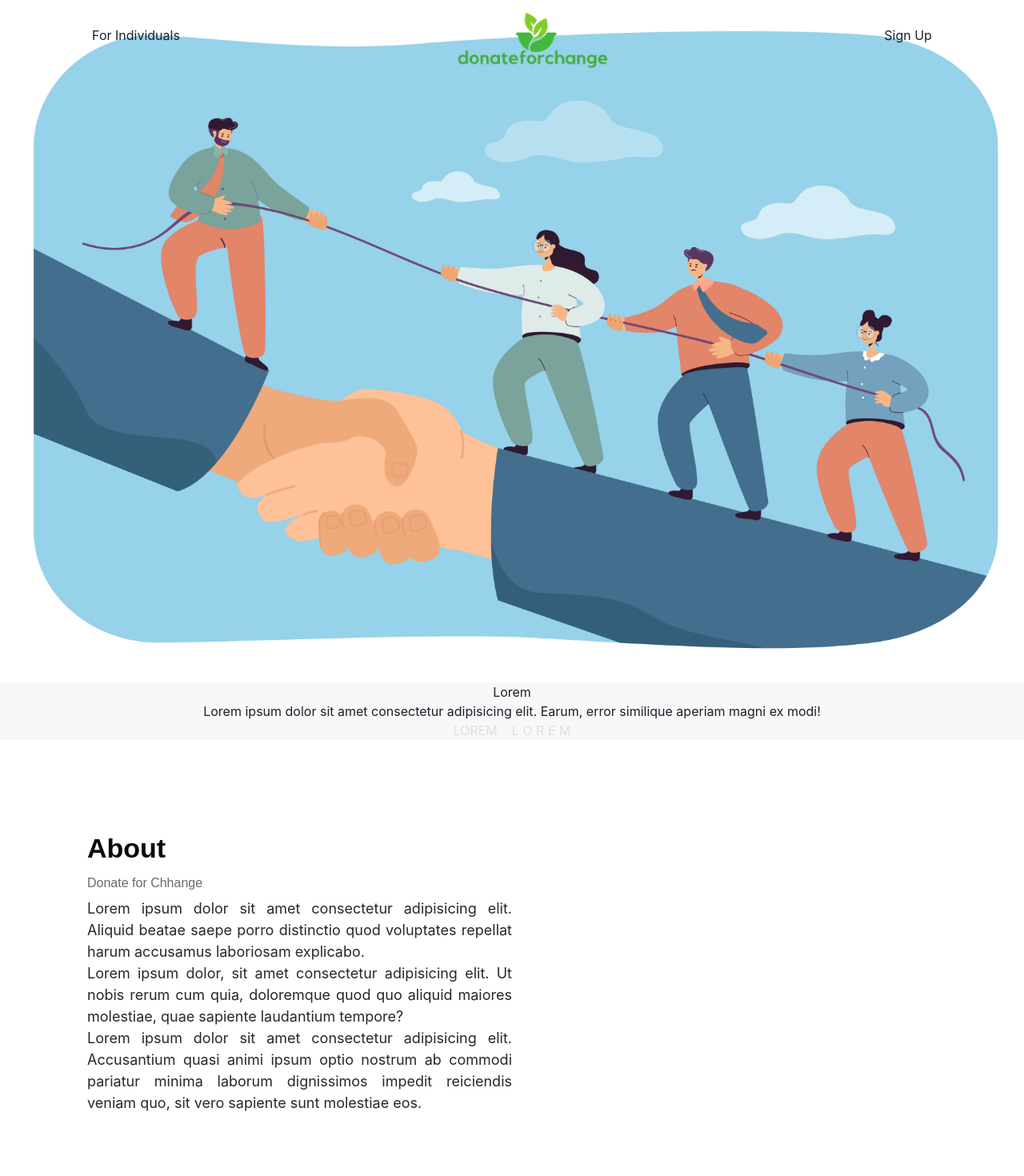
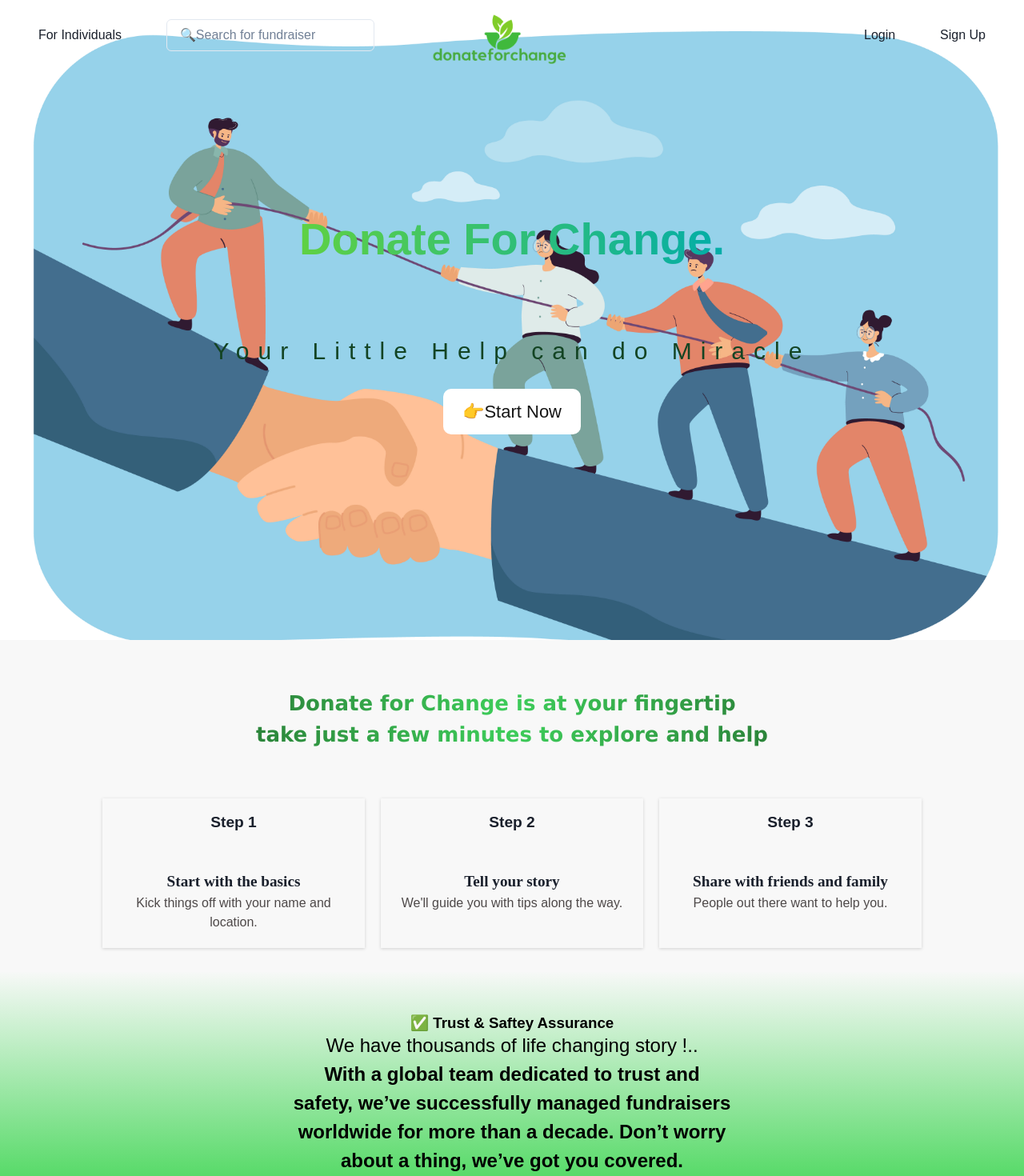
Before and after one commit to gb751006/bouncy-invention-713, a React (Create React App) app in the folder Frontend/: page / in a window 1280 px wide. Shown: the top 1470 px of the page at 80% size. Built offline with nearby package versions, Linux system fonts and the light colour scheme.

Commit message:
Home page work navbar and upto main section

```diff
--- a/Frontend/package.json
+++ b/Frontend/package.json
@@ -3,6 +3,7 @@
   "version": "0.1.0",
   "private": true,
   "dependencies": {
+    "@chakra-ui/icons": "^2.1.1",
     "@chakra-ui/react": "^2.8.1",
     "@emotion/react": "^11.11.1",
     "@emotion/styled": "^11.11.0",
--- a/Frontend/src/App.css
+++ b/Frontend/src/App.css
@@ -1,4 +1,4 @@
-.App {
+/* .App {
   text-align: center;
 }
 
@@ -35,4 +35,71 @@
   to {
     transform: rotate(360deg);
   }
+} */
+
+/* ----------Banner work------------- */
+
+* {
+  margin: 0;
+  padding: 0;
+  box-sizing: border-box;
+  font-family: Arial, Helvetica, sans-serif;
 }
+.hero {
+  display: flex;
+  height: 100vh;
+  /* background-color: black; */
+  background-image: url("./Images/18733161_Business\ team\ climbing\ giant\ handshake\ with\ support\ of\ leader.jpg");
+  background-size: cover;
+  /* box-shadow: inset 0 0 0 2000px rgba(205, 205, 205, 0.7); */
+}
+a {
+  box-shadow: inset 0 0 0 0 #54d699;
+  color: #299e98;
+  margin: 0 -0.25rem;
+  padding: 0 0.25rem;
+  transition: color 0.3s ease-in-out, box-shadow 0.3s ease-in-out;
+}
+a:hover {
+  box-shadow: inset 100px 0 0 0 #277f37;
+  color: white;
+}
+.content {
+  /* border:1px solid red; */
+  display: flex;
+  flex-direction: column;
+  max-width: 1200px;
+  width: 100%;
+  margin: 0 auto;
+  justify-content: center;
+  align-items: center;
+  text-align: center;
+  color: rgb(21, 21, 21);
+}
+
+.content h1 {
+  font-size: 56px;
+  font-weight: bolder;
+  background: #5fd143;
+  background: linear-gradient(to right, #5fd143 0%, #03ada8 100%);
+  -webkit-background-clip: text;
+  -webkit-text-fill-color: transparent;
+}
+
+.content p {
+  color: rgb(19, 68, 35);
+  font-size: 30px;
+  padding-top: 60px;
+  margin: 15px 0;
+  /* max-width: 600px; */
+  letter-spacing: 11px;
+}
+
+.content a {
+  color: inherit;
+  text-decoration: none;
+  background-color: rgb(255, 255, 255);
+  padding: 12px 24px;
+  font-size: 22px;
+  border-radius: 10px;
+}
--- a/Frontend/src/Components/Home.jsx
+++ b/Frontend/src/Components/Home.jsx
@@ -3,11 +3,21 @@ import Navbar from "../Components/Navbar";
 import banner from "../Images/18733161_Business team climbing giant handshake with support of leader.jpg";
 import Footer from "./Footer";
 import logo from "../Images/DonateForChange_logo-removebg-preview.png";
+import Homeguide from "../Pages/Homeguide"
+import Assure from "../Pages/Assures";
+
 
 const Home = () => {
   return (
     <DIV>
       <Navbar />
+      <section className="hero">
+        <div className="content">
+          <h1>Donate For Change.</h1>
+          <p>Your Little Help can do Miracle</p>
+          <a href="#Home">👉Start Now </a>
+        </div>
+      </section>
       <div className="banner">
         {/* <section className="hero1">
 
@@ -20,16 +30,16 @@ const Home = () => {
             </a>
           </div>
         </section> */}
-
-        <img src={banner} alt="" />
+          <Homeguide/>
+        {/* <img src={banner} alt="" /> */}
       </div>
 
       {/************************   section-start  ********************* */}
-      <div className="giftSec">
-        {/* <img src={gift} alt="" /> */}
+      {/* <div className="giftSec"> */}
+      {/* <img src={gift} alt="" /> */}
 
-        <div className="gifttext">
-          <p className="giftCapt">Lorem</p>
+      {/* <div className="gifttext"> */}
+      {/* <p className="giftCapt">Lorem</p>
           <p className="giftdesc">
             Lorem ipsum dolor sit amet consectetur adipisicing elit. Earum,
             error similique aperiam magni ex modi!
@@ -37,13 +47,13 @@ const Home = () => {
 
           <p className="shoText" style={{ color: "#dfdfdf" }}>
             LOREM &nbsp;&nbsp; L O R E M
-          </p>
-        </div>
-      </div>
+          </p> */}
+      {/* </div> */}
+      {/* </div> */}
 
       {/************************  about-section-start  ********************* */}
 
-      <div className="about">
+      {/* <div className="about">
         <div className="abtMSec">
           <div className="abtText">
             <div className="abthead">
@@ -70,15 +80,15 @@ const Home = () => {
               minima laborum dignissimos impedit reiciendis veniam quo, sit vero
               sapiente sunt molestiae eos.
             </p>
-          </div>
-          <div className="abtImg">{/* <img src={abtImg} alt="" /> */}</div>
-        </div>
-      </div>
+          </div> */}
+          {/* <div className="abtImg"><img src={abtImg} alt="" /></div> */}
+        {/* </div> */}
+      {/* </div> */}
 
       {/************************  about-section-end  ********************* */}
 
       {/********************* * start-section ***************/}
-
+     <Assure/>
       <div className="arrange">
         <div className="arrangeSec">
           <div className="arrimg">{/* <img src={meetImg} alt="" /> */}</div>
--- a/Frontend/src/Components/Navbar.css
+++ b/Frontend/src/Components/Navbar.css
@@ -78,9 +78,9 @@ body {
   position: absolute;
   /* margin-top: 50px; */
   left: -10px;
-  margin-left: 10px;
-  width: 100%;
-  /* height: 100%; */
+  margin-left: 80px;
+  width: 20%;
+  height: 25vh;
   /* border: 2px solid green; */
   /* top: 80px; */
   opacity: 0;
@@ -88,7 +88,7 @@ body {
   transition: all 0.3s ease;
 }
 .mega-menu .content {
-  background: #fff;
+  background: rgba(255, 255, 255, 0.481);
   position: relative;
 
   box-shadow: 1px 1px 25px -4px rgba(181, 181, 181, 0.54);
@@ -245,7 +245,7 @@ body {
 
 /*--------- ----------search----------------- */
 
-.search-div {
+/* .search-div {
   height: 35px;
   padding: 5px 20px;
 }
@@ -257,7 +257,7 @@ input::placeholder {
 input:focus {
   border: 1px solid black;
   background-color: white;
-}
+} */
 #nav-2 {
   display: flex;
   justify-content: space-between;
--- a/Frontend/src/Components/Navbar.jsx
+++ b/Frontend/src/Components/Navbar.jsx
@@ -4,6 +4,8 @@ import styled from "styled-components";
 import { Link } from "react-router-dom";
 import { Box } from "@chakra-ui/layout";
 import "./Navbar.css";
+import { Input } from "@chakra-ui/react";
+import { Icon } from "@chakra-ui/react";
 
 const Navbar = () => {
   const [colorChange, setColorchange] = useState(false);
@@ -54,14 +56,20 @@ const Navbar = () => {
                   </div>
                 </div>
               </li>
+              <Input placeholder="🔍Search for fundraiser" width="21%" />
               <li>
                 <img src={logo} />
               </li>
-              <li> Sign Up</li>
+              <li>
+                <Link>Login</Link>
+              </li>
+              <li>
+                <Link>Sign Up</Link>
+              </li>
 
-              <Box className="Login">
+              {/* <Box className="Login">
                 <Box>Login</Box>
-              </Box>
+              </Box> */}
             </ul>
           </nav>
         </header>
@@ -77,13 +85,14 @@ export default Navbar;
 const DIV = styled.section`
 
    li > img {
-    /* margin-left:50px; */
+    margin-right:0px;
     /* border:1px solid yellow; */
-    width: 45%;
-    margin:auto;
+    width: 40%;
+    /* margin:auto; */
   }
   .mega-links{
-    display:flex
+    display:flex;
+    /* border:1px solid red; */
   }
   .mobile-logo {
     width: 60%;
--- /dev/null
+++ b/Frontend/src/Pages/Assures.jsx
@@ -0,0 +1,20 @@
+import React from "react";
+import "../styles/assure.css"
+
+const Assure = () => {
+  return (
+    <div>
+      <div className="bannerMain">
+        <h3>✅ Trust & Saftey Assurance</h3>
+        <h1>We have thousands of life changing story !..</h1>
+        <div>
+          With a global team dedicated to trust and <br /> safety, we’ve
+          successfully managed fundraisers <br /> worldwide for more than a
+          decade. Don’t worry <br /> about a thing, we’ve got you covered.
+        </div>
+      </div>
+    </div>
+  );
+};
+
+export default Assure;
--- /dev/null
+++ b/Frontend/src/Pages/Homeguide.jsx
@@ -0,0 +1,45 @@
+import React from "react";
+import "../styles/Homeguide.css";
+
+const Homeguide = () => {
+  return (
+    <div className="guideMain">
+      <div>
+        <h1>
+          Donate for Change is at your fingertip <br /> take just a few minutes to explore and help
+        </h1>
+      </div>
+      <div className="steps">
+        <div>
+          <div className="num">
+            <div>Step 1</div>
+          </div>
+          <div>
+            <div className="hedG">Start with the basics</div>
+            <p>Kick things off with your name and location.</p>
+          </div>
+        </div>
+        <div>
+          <div className="num">
+            <div>Step 2</div>
+          </div>
+          <div>
+            <div className="hedG">Tell your story</div>
+            <p>We'll guide you with tips along the way.</p>
+          </div>
+        </div>
+        <div>
+          <div className="num">
+            <div>Step 3</div>
+          </div>
+          <div>
+            <div className="hedG">Share with friends and family</div>
+            <p>People out there want to help you.</p>
+          </div>
+        </div>
+      </div>
+    </div>
+  );
+};
+
+export default Homeguide;
--- /dev/null
+++ b/Frontend/src/styles/Homeguide.css
@@ -0,0 +1,109 @@
+.guideMain {
+  width: 80%;
+  margin: auto;
+  margin-top: 60px;
+  text-align: center;
+}
+
+.guideMain h1 {
+  /* color: #ffffff; */
+  font-size: 26px;
+  /* width: 100%; */
+  font-weight: 600;
+  font-family: "Lucida Sans", "Lucida Sans Regular", "Lucida Grande",
+    "Lucida Sans Unicode", Geneva, Verdana, sans-serif;
+  background: #3ecf5b;
+  background: repeating-radial-gradient(
+    circle farthest-corner at center center,
+    #3ecf5b 0%,
+    #205726 100%
+  );
+  -webkit-background-clip: text;
+  -webkit-text-fill-color: transparent;
+}
+
+.steps {
+  /* border: 1px solid #c5806a; */
+  display: flex;
+  width: 100%;
+  gap: 20px;
+  margin-top: 60px;
+}
+
+/* .steps > p {
+  color: rgb(151, 0, 0);
+} */
+
+.steps > div {
+  width: 33%;
+}
+
+
+.num {
+  text-align: center;
+
+  display: flex;
+  /* color: white; */
+  font-size: larger;
+  font-weight: bolder;
+  /* width: 40px; */
+
+  /* border-radius: 50%; */
+  height: 40px;
+  /* background: rgb(2, 0, 36);
+  background: linear-gradient(
+    90deg,
+    rgb(171, 170, 178) 0%,
+    rgb(122, 201, 113) 15%,
+    rgb(197, 228, 234) 100%
+  ); */
+}
+
+.num > div {
+  width: 100%;
+  text-align: center;
+  margin: auto;
+}
+
+.hedG {
+  margin-top: 40px;
+  margin-bottom: -10px;
+  font-size: larger;
+  font-size: larger;
+  font-weight: bolder;
+  font-family: Montserrat;
+}
+
+.steps > div {
+
+  padding: 10px;
+  box-shadow: rgba(0, 0, 0, 0.16) 0px 1px 4px;
+}
+
+p {
+  color: rgb(78, 73, 73);
+  padding: 10px;
+}
+
+/* Media Query for Small Screens */
+@media screen and (max-width: 480px) {
+  .guideMain {
+    width: 100%;
+  }
+
+  .steps {
+    flex-wrap: wrap;
+    justify-content: center;
+  }
+
+  .steps > div {
+    width: auto;
+    flex: 0 0 100%;
+  }
+
+  .num {
+    width: 30px;
+    height: 30px;
+    font-size: medium;
+  }
+}
--- /dev/null
+++ b/Frontend/src/styles/assure.css
@@ -0,0 +1,57 @@
+.bannerMain {
+  left: 0px;
+  margin-top: 30px;
+  /* width: 100%; */
+  background: rgb(34, 193, 195);
+  background: linear-gradient(
+    0deg,
+    rgb(60, 213, 80) 0%,
+    rgba(240, 250, 241, 0.153) 100%
+  );
+  height: 300px;
+  color: rgb(0, 0, 0);
+  padding: 50px;
+  /* margin: auto; */
+  text-align: center;
+  font-family: 'Gill Sans', 'Gill Sans MT', Calibri, 'Trebuchet MS', sans-serif;
+}
+h3 {
+  font-size: revert;
+  font-weight: revert;
+}
+h1 {
+  font-size: revert;
+  font-size: revert;
+}
+.bannerMain > div {
+  font-size: x-large;
+  font-weight: bolder;
+}
+.bannerMain > h3 {
+  margin-bottom: -4px;
+  /* color: burlywood; */
+}
+
+@media screen and (max-width: 480px) {
+  .bannerMain {
+    height: auto;
+    padding: 20px;
+  }
+
+  h1 {
+    font-size: 24px;
+  }
+
+  h3 {
+    font-size: 18px;
+  }
+
+  .bannerMain > div {
+    font-size: medium;
+    font-weight: normal;
+  }
+
+  .bannerMain > h3 {
+    margin-bottom: 0;
+  }
+}
```
Also changed, not shown: Frontend/src/Routes/AllRoutes.jsx (added), 1 other file (tests, documents, lock files or other folders).
